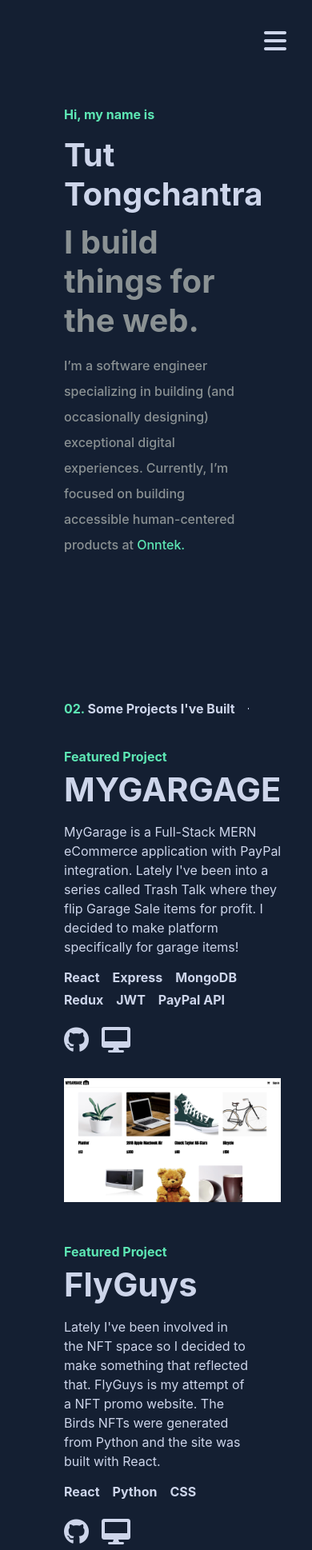
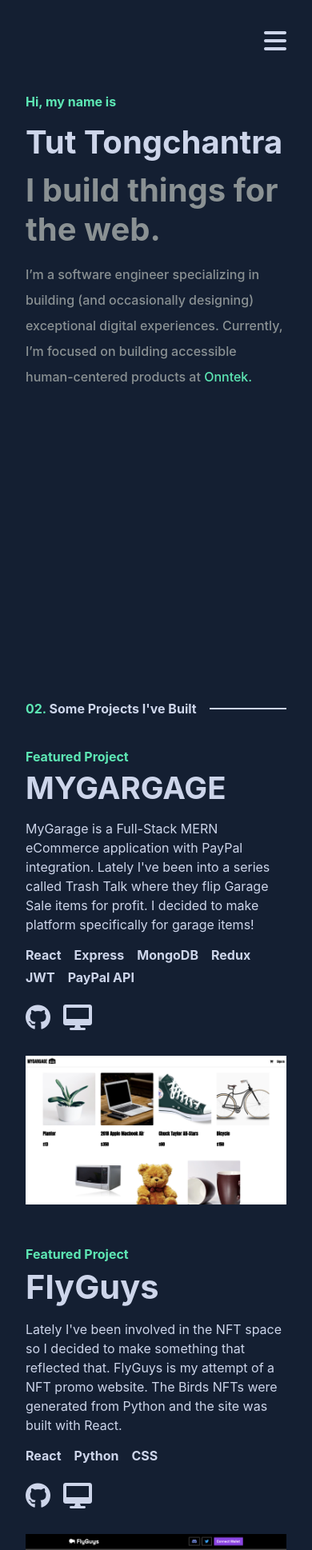
Before and after one commit to tuttongchan/final-portfolio, a React (Create React App) app in the folder client/: page / in a window 390 px wide. Shown: the top 1938 px of the page at 80% size. Built offline with nearby package versions, Linux system fonts and the light colour scheme.

Commit message:
fixed media query paddings

```diff
--- a/client/src/components/header/header.css
+++ b/client/src/components/header/header.css
@@ -185,7 +185,8 @@
 @media only screen and (max-width: 500px) {
   header {
     height: 88vh;
-    padding: 2rem 5rem;
+    /* padding: 2rem 5rem; */
+    padding: 1rem 2rem;
     background-color: rgb(20, 31, 50);
   }
 
--- a/client/src/components/projects/projects.css
+++ b/client/src/components/projects/projects.css
@@ -7,10 +7,8 @@
   margin-left: 1rem;
 }
 /* --------------- */
-
 .projects-container {
-  /* height: 100vh; */
-  height: 100%;
+  /* height: 100%; */
   padding: 2rem 8rem;
   background-color: rgb(20, 31, 50);
 }
@@ -129,12 +127,6 @@
 }
 
 /* --- Media Queries --- */
-@media only screen and (max-width: 600px) {
-  .projects-container {
-    padding: 2rem 2rem;
-  }
-}
-
 @media only screen and (max-width: 900px) {
   .projects-container {
     padding: 2rem 5rem;
@@ -184,3 +176,13 @@
     width: 100%;
   }
 }
+
+@media only screen and (max-width: 400px) {
+  .projects-container {
+    padding: 2rem 2rem;
+  }
+
+  .project-title-2 {
+    font-size: 2.4rem;
+  }
+}
```
